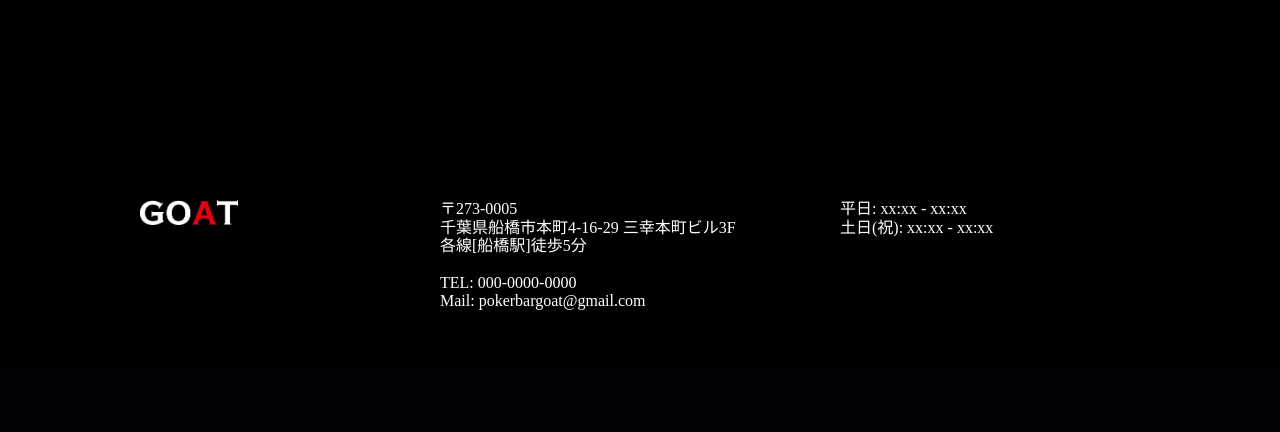
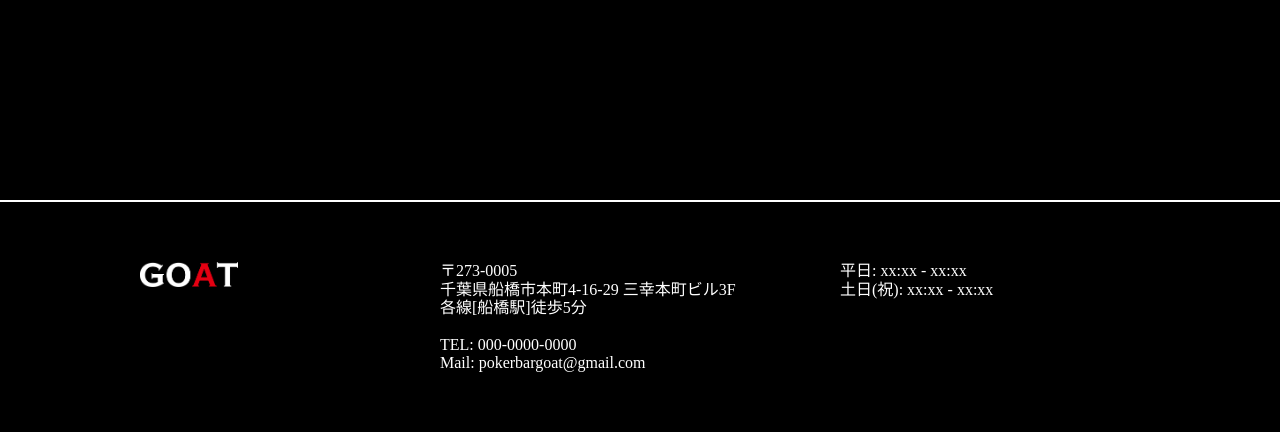
Before and after one commit to hara-94/goat, a PHP site: page /index.html in a window 1280 px wide. Shown: the part 3849-4281 px from the top of the page. Before the commit the page ends 4159 px from the top, so only its background shows below. Run offline with PHP 8.4, Linux system fonts and the light colour scheme.

Commit message:
add: footer_border

```diff
--- a/asset/css/style.css
+++ b/asset/css/style.css
@@ -645,7 +645,9 @@ th {
 .footer {
   width: 100%;
   background-color: black;
+  border-top: 2px solid white;
   padding-bottom: 60px;
+  padding-top: 60px;
 }
 .footer__inner {
   width: 100%;
--- a/asset/scss/component/_footer.scss
+++ b/asset/scss/component/_footer.scss
@@ -1,7 +1,9 @@
 .footer {
   width: 100%;
   background-color: black;
+  border-top: 2px solid white;
   padding-bottom: 60px;
+  padding-top: 60px;
 
   &__inner {
     width: 100%;
```
